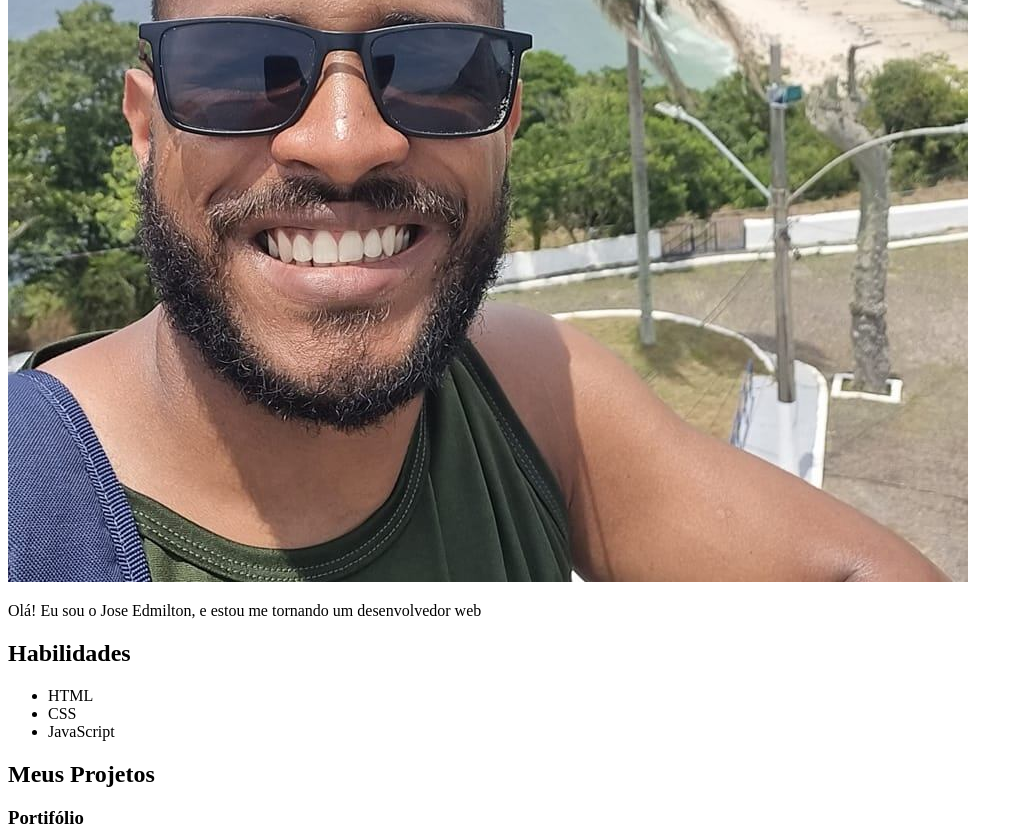
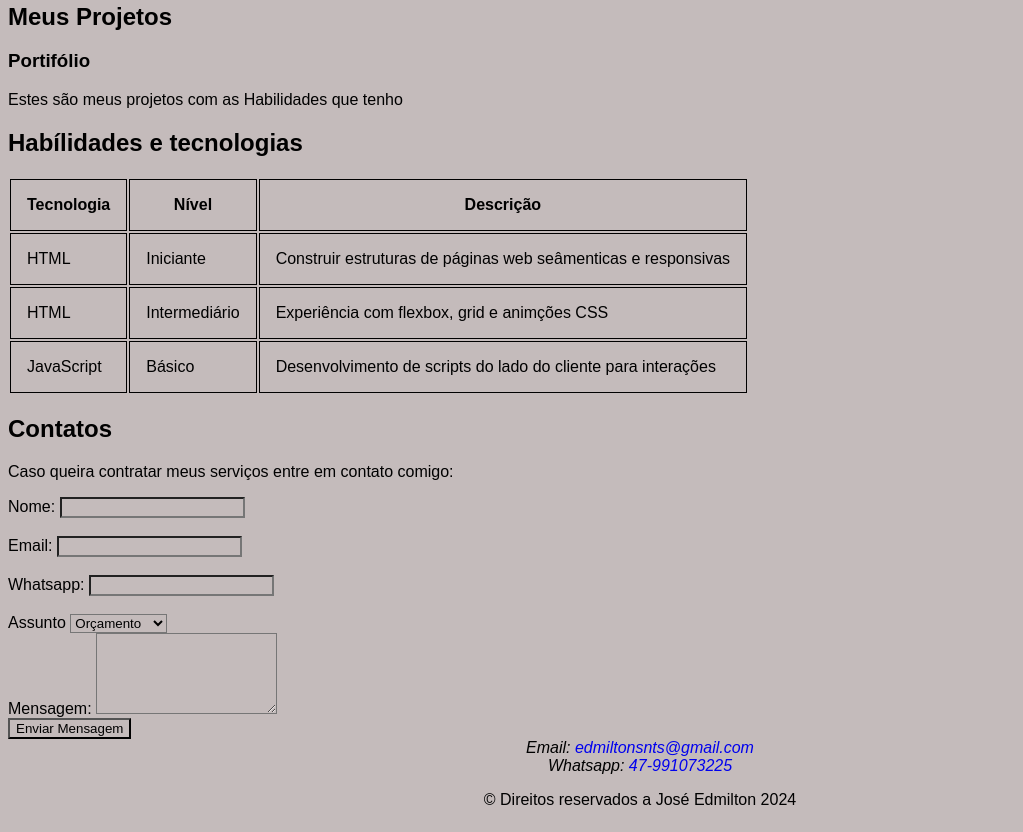
Before and after one commit to edmiltonsnts/CURSO-FELAB365, a plain HTML site: page index.html in a window 1280 px wide. Shown: the part 551-1383 px from the top of the page, without its empty margins (0-1023 px from the left). Drawn offline with Linux system fonts and the light colour scheme.

Commit message:
add file CSS

```diff
--- a/index.html
+++ b/index.html
@@ -38,8 +38,7 @@
         <img
           src="./assets/imagem.jpg"
           alt="Imagem de perfil"
-          title="Imagem perfil de Edmilton"
-        />
+          title="Imagem perfil de Edmilton" id="fotoperfil"/>
 
         <article>
           <p>
--- a/style.css
+++ b/style.css
@@ -0,0 +1,21 @@
+* {
+  background-color: rgb(196, 187, 187);
+  font-family: Arial, Helvetica, sans-serif;
+  text-decoration: none;
+}
+
+#fotoperfil {
+  width: 200px;
+}
+
+th, td{
+  border: 1px solid black;
+  margin: 10px;
+  padding: 1rem;
+
+}
+
+
+footer {
+  text-align: center;
+}
```
